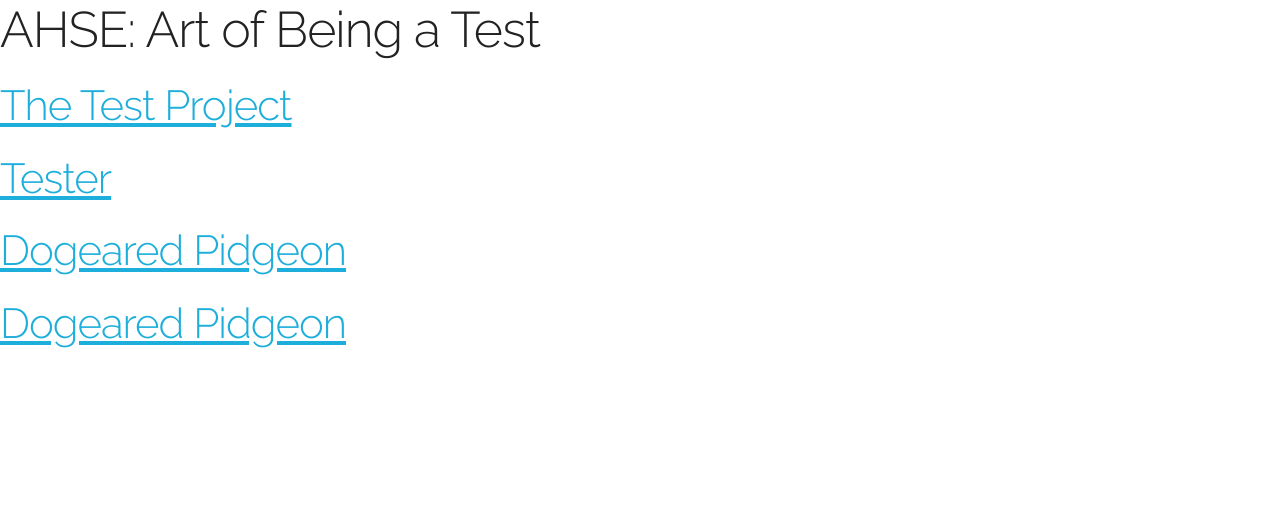
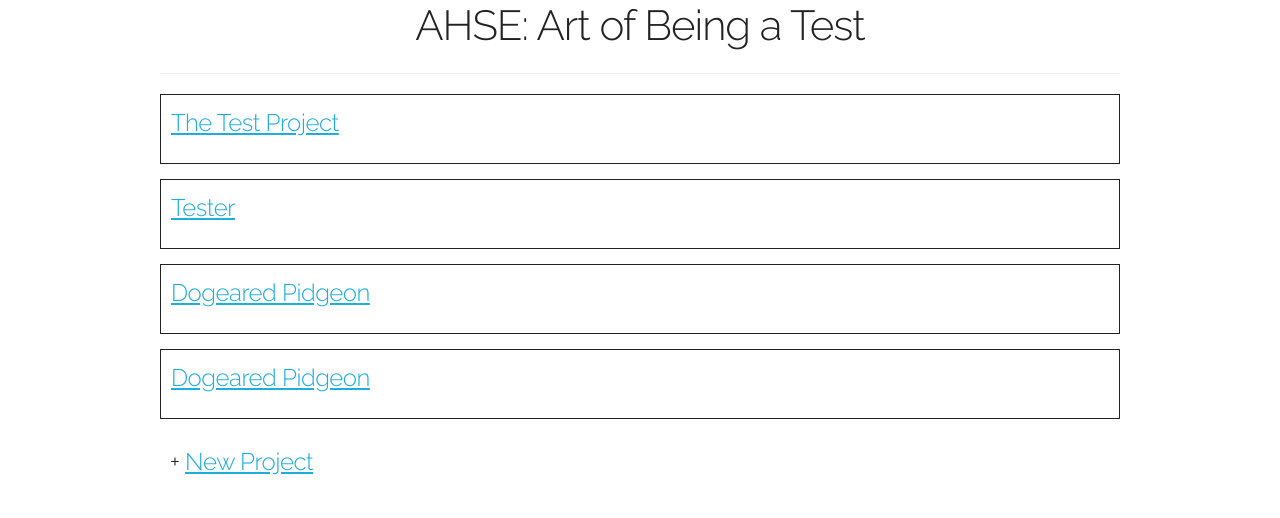
Before and after one commit to MatthewBeaudouinLafon/historical_course_catalog, a Flask app: a page that uses templates/class_dashboard.html in a window 1280 px wide. Shown: the top 518 px of the page. Run offline with Flask 2, Linux system fonts and the light colour scheme; data comes from the database, SQL or seed files in the repository; both versions use the stored data as it was after the commit; some web fonts are replaced.

Commit message:
Integrated everythin. Oh it's so beautiful. All this code

```diff
--- a/retrieveData.py
+++ b/retrieveData.py
@@ -58,6 +58,10 @@ def find_student_name(c, student_id):			#Tell you the name of a student based on
 	full_name = c.fetchone()
 	return (" ".join(full_name))
 
+def find_student_user(c, student_id):			#Tell you the name of a student based on id
+	c.execute("SELECT user FROM student WHERE student_id=(?)", (student_id, ))
+	return c.fetchone()[0]
+
 def find_project_title(c, project_id):			#Tell you the title of a project based on id
 	c.execute("SELECT title FROM project WHERE project_id=(?)", (project_id, ))
 	return c.fetchone()[0]
--- a/server.py
+++ b/server.py
@@ -84,7 +84,7 @@ def your_classes(student_id):
 	print(projects)
 
 	classes_projects = [(class_ids[i] if len(class_ids)>i else None, project_ids[i] if \
-		len(project_ids)>i else None) for i in range(max(len(class_ids), len(project_ids)))]		#Create an iterable of classes and projcts
+		len(project_ids)>i else None, retrieve.find_project_class(c, project_ids[i]) if len(project_ids)>i else None) for i in range(max(len(class_ids), len(project_ids)))]		#Create an iterable of classes and projcts
 	print(classes_projects)
 	return render_template('student_dashboard.html', student_id=student_id, name = name, classes_projects=classes_projects, \
 		classes=classes, projects=projects)
@@ -99,11 +99,13 @@ def show_single_class(student_id, class_id):
 		projects.append({'name':project_name, 'id':project_id})
 	#project_names=[retrieve.find_project_title(c, project_id) for project_id in project_ids]
 	class_name=retrieve.find_class_name(c, class_id)
-	return render_template('class_dashboard.html', projects=projects, class_name=class_name, student_id=student_id)
+	return render_template('class_dashboard.html', projects=projects, class_name=class_name, student_id=student_id, class_id=class_id)
 
 @app.route('/user=<student_id>/class=<class_id>/project_form')
 def new_project_page(student_id, class_id):
-	return render_template('project_form.html')
+	c = get_db().cursor()
+	class_name = retrieve.find_class_name(c, class_id)
+	return render_template('project_form.html', class_name=class_name)
 
 @app.route('/user=<student_id>/class=<class_id>/project_form', methods=['POST'])
 def new_project(student_id, class_id):
@@ -113,13 +115,39 @@ def new_project(student_id, class_id):
 	students = request.form['students']
 	description = request.form['description']
 	link = request.form['link']
-
+	print("##########################" + str(students))
 	student_ids = [student_id]
-	for user in students.split(', '):
-		student_ids.append(retrieve.find_student_id(c, user))
+	if students:
+		for user in students.split(', '):
+			student_ids.append(retrieve.find_student_id(c, user))
 
 	project_id = store.new_project(c, class_id, title, description, link, student_ids)
-	return redirect("/user=<student_id>/class=<class_id>/project="+str(project_id))
+	return redirect("/user="+str(student_id)+"/class="+str(class_id)+"/project="+str(project_id))
+
+@app.route('/user=<student_id>/class=<class_id>/project=<project_id>/edit')
+def edit_project_page(student_id, class_id, project_id):
+	c = get_db().cursor()
+	class_name = retrieve.find_class_name(c, class_id)
+	descr = retrieve.find_project_descr(c, project_id)
+	link = retrieve.find_project_link(c, project_id)
+	title = retrieve.find_project_title(c, project_id)
+	student_ids = retrieve.find_project_students(c, project_id)
+	student_users = ", ".join(retrieve.find_student_user(c, student_id) for student_id in student_ids)
+	return render_template('project_form.html', class_name=class_name, descr=descr, link=link, student_users=student_users, title=title)
+
+@app.route('/user=<student_id>/class=<class_id>/project=<project_id>/edit', methods=['POST'])
+def edit_project(student_id, class_id, project_id):
+	c = get_db().cursor()
+	title = request.form['title']
+	students = request.form['students']
+	description = request.form['description']
+	link = request.form['link']
+	student_ids = []
+	if students:
+		for user in students.split(', '):
+			student_ids.append(retrieve.find_student_id(c, user))
+	store.update_project(c, project_id, class_id, title, description, link, student_ids)
+	return redirect("/user="+str(student_id)+"/class="+str(class_id)+"/project="+str(project_id))
 
 @app.route('/user=<student_id>/class=<class_id>/project=<project_id>')
 def show_project(student_id, class_id, project_id):
--- a/storeData.py
+++ b/storeData.py
@@ -32,6 +32,12 @@
 		c.execute("INSERT INTO student_project (student_id, project_id) VALUES (?, ?)", (student_id, project_id))
 	return project_id
 
+def update_project(c, project_id, class_id, title, description, link, student_ids=[]):		#Create a new project in a class w/students
+	c.execute("UPDATE project SET title = ?, class_id = ?, description = ?, link = ? WHERE project_id=?", (title, class_id, description, link, project_id))
+	c.execute("DELETE FROM student_project where project_id = ?", (project_id, ))		#Replace current joins with new ones
+	for student_id in student_ids:
+		c.execute("INSERT INTO student_project (student_id, project_id) VALUES (?, ?)", (student_id, project_id))
+
 def add_students_class(c, class_id, student_ids):		#Add students to an existing class; student_ids must be a list
 	print(student_ids)
 	for student_id in student_ids:
--- a/templates/class_dashboard.html
+++ b/templates/class_dashboard.html
@@ -6,14 +6,34 @@
 	<link rel="stylesheet" href="{{url_for('static', filename='Skeleton-2.0.4/css/normalize.css')}}">
     <link rel="stylesheet" href="{{url_for('static', filename='Skeleton-2.0.4/css/skeleton.css')}}">
     <link rel="stylesheet" href="{{url_for('static', filename='custom.css')}}">
+	<style type="text/css">
+		.class_boxes{
+			border:thin solid; text-align:left; margin-bottom:1.5rem; padding: 1rem; height: 7rem
+		}
+		.title{
+			border-bottom:thin ridge; margin-bottom: 2rem
+		}
+	</style>
 </head>
+
 <body>
-<h1>{{class_name}}</h1>
-
+	<div class="container">
+		<div class="row title" style="text-align: center">
+			<h2>{{class_name}}</h2>
+		</div>
 		{% for project in projects %}
-<h2><a href="/user={{student_id}}/project={{project.id}}">{{project.name}}</a></h2>
+			<div class="row">
+				<div class="twelve columns class_boxes">
+					<h5><a href="/user={{student_id}}/class={{class_id}}/project={{project.id}}">{{project.name}}</a></h5>
+				</div>
+			</div>
 		{% endfor %}
+		<div class="row">
+			<div class="twelve columns" style="text-align:left; margin-bottom:1.5rem; padding: 1rem; height: 7rem">
+				<h5>+ <a href="/user={{student_id}}/class={{class_id}}/project_form">New Project</a></h5>
+			</div>
+		</div>
 		<!-- make the link above redirect to the submission form if documentation has not already been submitted.-->
-
+	</div>
 </body>
 </html>
--- a/templates/project_dashboard.html
+++ b/templates/project_dashboard.html
@@ -28,14 +28,18 @@
 			{% endfor %}
 			</h5>
 		</div>
+		{% if descr %}
 			<div class="row" style="text-align:left">
 				<h4>{{descr}}</h4>
 			</div>
+		{% endif %}
+		{% if link %}
 			<div class="row" style="text-align:left">
 				<h5>Project link: <a href="{{link}}">{{link}}</a></h5>
 			</div>
+		{% endif %}
 		<div class="row">
-			<input type="button" name="edit" value="Edit" onclick="location.href='/user={{student_id}}/class={{class_id}}/project_form'">
+			<input type="button" name="edit" value="Edit" onclick="location.href='/user={{student_id}}/class={{class_id}}/project={{project_id}}/edit'">
 		</div>
 	</div>
 </body>
```
Also changed, not shown: templates/project_form.html (+10 -8 lines), templates/student_dashboard.html (+8 -8 lines), test_data.sqlite. Lines whose indentation alone changed are shown as unchanged.
